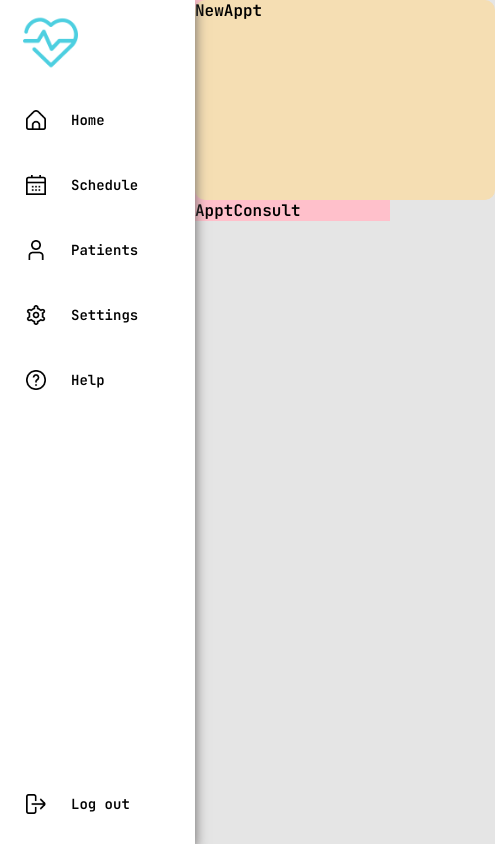
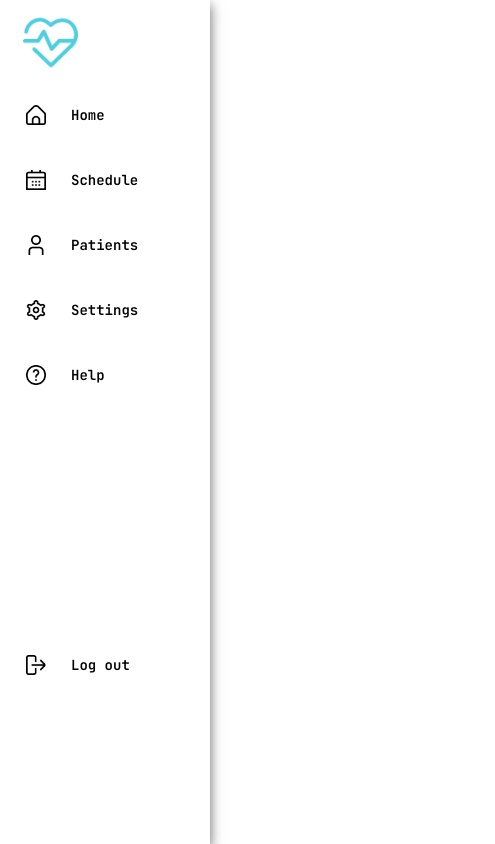
Before and after one commit to twellzz/my-solo-project, a React (Create React App) app in the folder client/: page / in a window 390 px wide. Shown: the whole page, 495 px wide, since content can reach past the window. Built offline with nearby package versions, Linux system fonts and the light colour scheme.

Commit message:
kinda made the nav bar responsive, kinda

```diff
--- a/client/src/App.js
+++ b/client/src/App.js
@@ -7,11 +7,13 @@ function App() {
   return (
     <div className="container">
       <SideBar />
-      <div class="top-container">
+      {/* <div class="top-container">
         <NewAppt />
         <ApptConsult />
       </div>
-      {/* <TodaysPatients /> */}
+      <div class="bottom-container">
+        <TodaysPatients />
+      </div> */}
     </div>
   );
 }
--- a/client/src/components/SideBar/SideBar.js
+++ b/client/src/components/SideBar/SideBar.js
@@ -12,44 +12,49 @@ export default function SideBar() {
   return (
     <nav class="nav-bar">
       <img src={logo} alt="chosen medical related logo" class="logo-img" />
+
+      <div class="nav-bar-links">
         <ul>
           <li>
             <a href="#">
               <img src={home} alt="" class="icon-img" />
-            <span class="nav-item">Home</span>
+              <span class="nav-name">Home</span>
             </a>
           </li>
           <li>
             <a href="#">
               <img src={schedule} alt="" class="icon-img" />
-            <span class="nav-item">Schedule</span>
+              <span class="nav-name">Schedule</span>
             </a>
           </li>
           <li>
             <a href="#">
               <img src={patients} alt="" class="icon-img" />
-            <span class="nav-item">Patients</span>
+              <span class="nav-name">Patients</span>
             </a>
           </li>
           <li>
             <a href="#">
               <img src={settings} alt="" class="icon-img" />
-            <span class="nav-item">Settings</span>
+              <span class="nav-name">Settings</span>
             </a>
           </li>
           <li>
             <a href="#">
               <img src={help} alt="" class="icon-img" />
-            <span class="nav-item">Help</span>
-          </a>
-        </li>
-        <li>
-          <a href="#" class="logout">
-            <img src={logOut} alt="" class="icon-img" />
-            <span class="nav-item">Log out</span>
+              <span class="nav-name">Help</span>
             </a>
           </li>
         </ul>
+        <ul class="logout">
+          <li>
+            <a href="#">
+              <img src={logOut} alt="" class="icon-img" />
+              <span class="nav-name">Log out</span>
+            </a>
+          </li>
+        </ul>
+      </div>
     </nav>
   );
 }
--- a/client/src/components/SideBar/style.css
+++ b/client/src/components/SideBar/style.css
@@ -1,57 +1,56 @@
+.nav-bar {
+  display: flex;
+  position: fixed;
+  flex-direction: column;
+  top: 0;
+  left: 0;
+  height: 100%;
+  background: white;
+  width: 210px;
+  overflow: hidden;
+  box-shadow: 0 5px 12px rgb(101, 98, 98);
+}
+
+.nav-bar-links {
+  /* background: orange; */
+  height: 100%;
+}
+
 .logo-img {
   height: 55px;
+  width: 55px;
   margin-left: 23px;
   margin-top: 15px;
 }
 
-.nav-bar {
-  position: relative;
-  top: 0;
-  bottom: 0;
-  left: 0;
-  height: 100vh;
-  background: white;
-  width: 250px;
-  overflow: hidden;
-  box-shadow: 0 5px 12px rgb(101, 98, 98);
+.nav-bar-links ul {
+  list-style-type: none;
 }
 
-.logo span {
-  font-weight: bold;
-  padding-left: 15px;
-  text-transform: uppercase;
-  font-size: 18px;
-}
-
+/* anchor element is holding both the icon and the text name */
 a {
   position: relative;
-  color: #020202;
+  color: black;
   font-size: 14px;
-  width: 250px;
+  width: 100%;
   padding: 10px;
   text-align: center;
   display: flex;
   align-items: center;
-}
-
-.nav-item {
-  margin-left: 25px;
-}
-
-li {
   margin-left: 16px;
   margin-top: 25px;
 }
 
-ul {
-  list-style-type: none;
-}
-
+/* changing the icon itself */
 .icon-img {
   height: 20px;
 }
+/* changing the written name itself */
+.nav-name {
+  margin-left: 25px;
+}
 
 .logout {
-  position: absolute;
-  bottom: 20px;
+  margin-top: 250px;
+  /* background-color: blueviolet; */
 }
--- a/client/src/index.css
+++ b/client/src/index.css
@@ -11,16 +11,15 @@
   /* font-family: "Archivo Narrow", sans-serif; */
 }
 
-body {
-  background: rgb(229, 229, 229);
-}
-
 .container {
   display: flex;
+  background: rgb(229, 229, 229);
 }
 
 .top-container {
   background: pink;
-  width: 50%;
-  height: 50%;
 }
+
+.bottom-container {
+  background: palegreen;
+}
```
Lines whose indentation alone changed are shown as unchanged.
